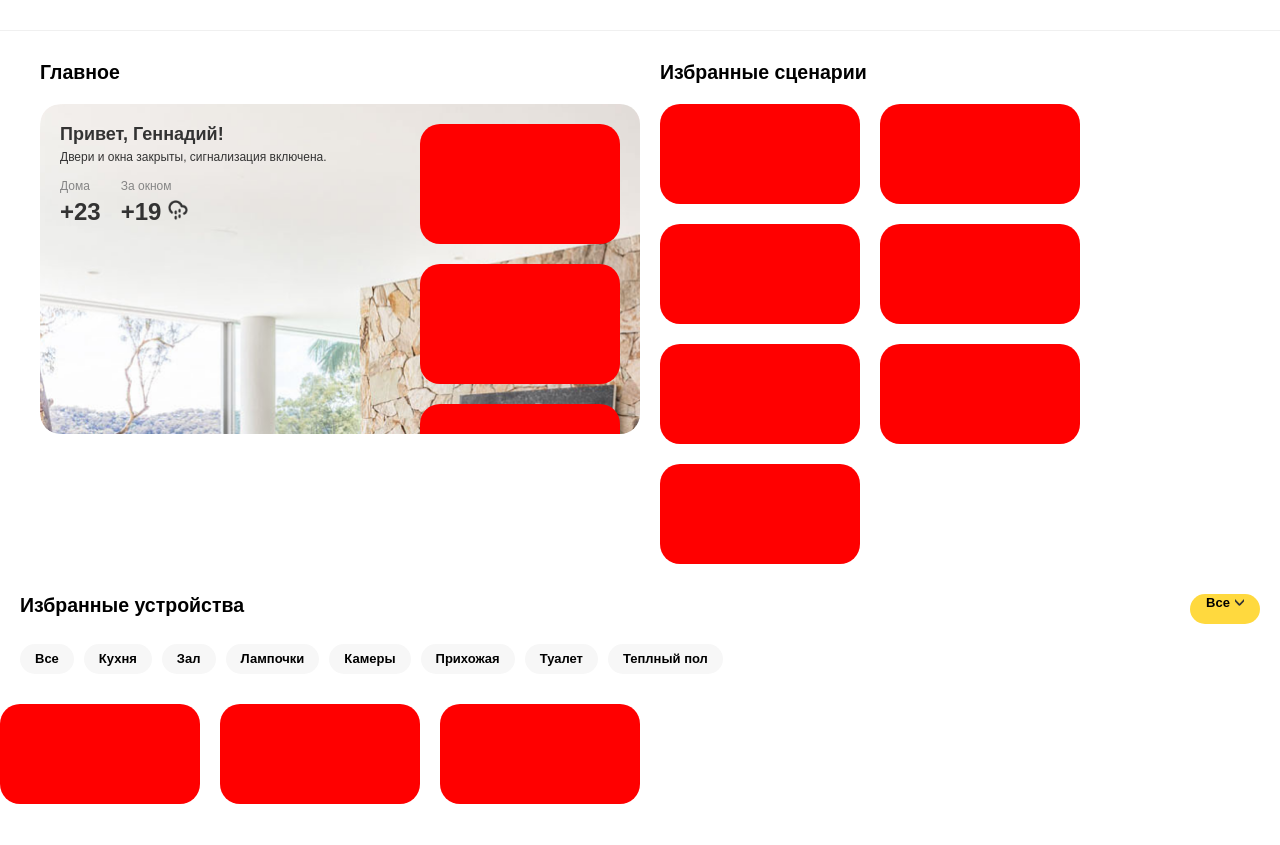
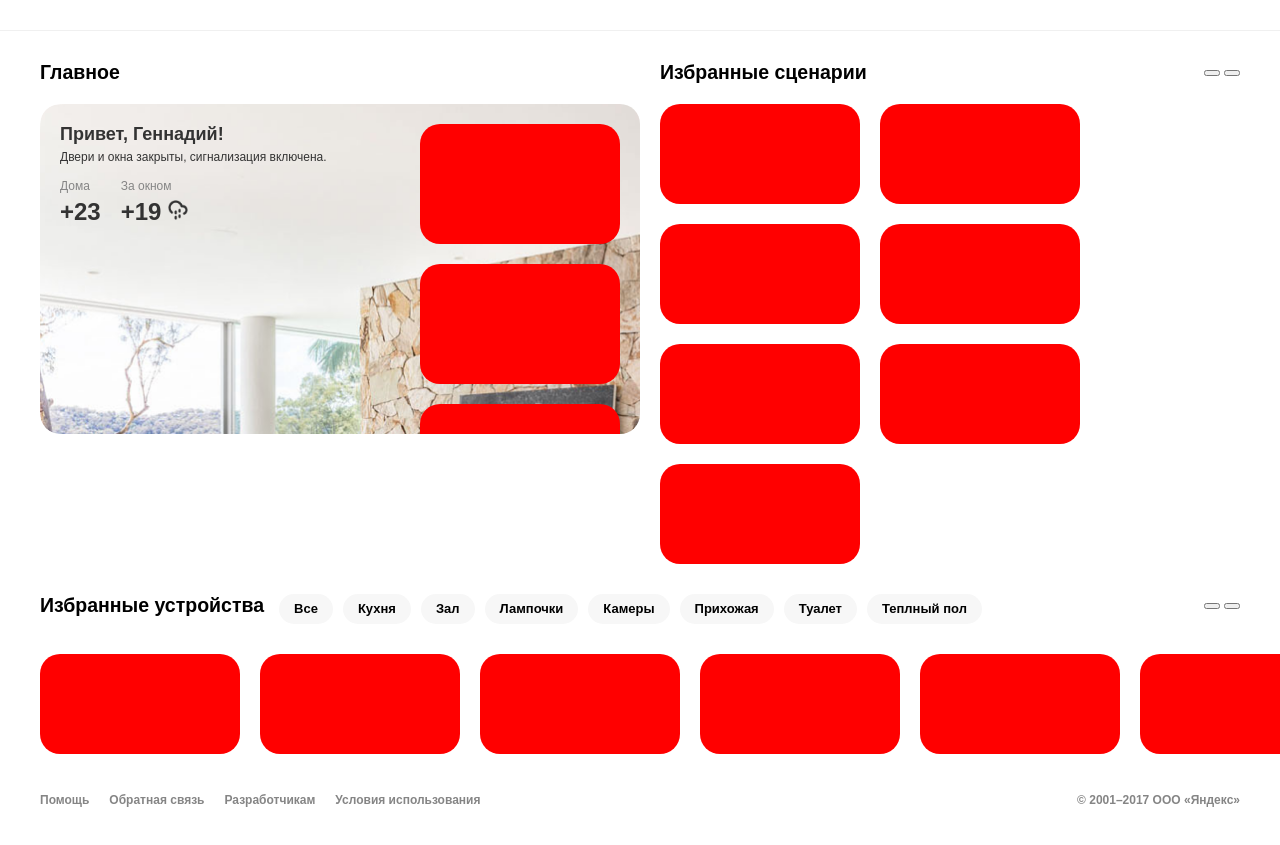
Before and after one commit to DanilaLeontyev/shri18-task2, a website built with webpack: page src/index.html in a window 1280 px wide. Shown: the part 66-911 px from the top of the page. Before the commit the page ends 870 px from the top, so only its background shows below. Built offline with nearby package versions, Linux system fonts and the light colour scheme.

Commit message:
сделал блок устройств и сверстал footer

```diff
--- a/src/index.html
+++ b/src/index.html
@@ -109,10 +109,10 @@
           <span>Все</span>
           <img src=<%=require( './assets/Icons/arrow-down.svg')%> alt="ArrowDownIcon"></span>
         </button>
-        <div class="bar--buttonContainer">
-          <button class="buttonContainer--prev"></button>
-          <button class="buttonContainer--next"></button>
-        </div>
+      </div>
+      <div class="bar--buttonContainer">
+        <button class="buttonContainer--prev"></button>
+        <button class="buttonContainer--next"></button>
       </div>
       <ul class="bar--filter">
         <li class="filter--item">Все</li>
@@ -132,10 +132,63 @@
       </div>
       <div class="scenario-card">
       </div>
+      <div class="scenario-card">
+      </div>
+      <div class="scenario-card">
+      </div>
+      <div class="scenario-card">
+      </div>
+      <div class="scenario-card">
+      </div>
+      <div class="scenario-card">
+      </div>
+      <div class="scenario-card">
+      </div>
+      <div class="scenario-card">
+      </div>
+      <div class="scenario-card">
+      </div>
+      <div class="scenario-card">
+      </div>
+      <div class="scenario-card">
+      </div>
+      <div class="scenario-card">
+      </div>
+      <div class="scenario-card">
+      </div>
+      <div class="scenario-card">
+      </div>
+      <div class="scenario-card">
+      </div>
+      <div class="scenario-card">
+      </div>
+      <div class="scenario-card">
+      </div>
+      <div class="scenario-card">
+      </div>
+      <div class="scenario-card">
+      </div>
     </div>
   </section>
 
-  <footer class="footer"></footer>
+  <footer class="footer">
+    <ul class="footer-navigation">
+      <li class="footer-navigation--item">
+        <a href="#">Помощь</a>
+      </li>
+      <li class="footer-navigation--item">
+        <a href="#">Обратная связь</a>
+      </li>
+      <li class="footer-navigation--item">
+        <a href="#">Разработчикам</a>
+      </li>
+      <li class="footer-navigation--item">
+        <a href="#">Условия использования</a>
+      </li>
+    </ul>
+
+    <span class="footer-credentials">© 2001–2017 ООО «Яндекс»</span>
+  </footer>
 </body>
 
 </html>
--- a/src/style.scss
+++ b/src/style.scss
@@ -4,6 +4,7 @@
 @import './style/bar.scss';
 @import './style/selected.scss';
 @import './style/card-container.scss';
+@import './style/footer.scss';
 
 * {
     box-sizing: border-box;
--- a/src/style/bar.scss
+++ b/src/style/bar.scss
@@ -53,3 +53,30 @@
 .filter--item:hover {
     background-color: #FFD93E;
 }
+
+@media (min-width: 1024px) {
+    .bar--buttonFilter {
+        display: none;
+    }
+    .bar--buttonContainer {
+        display: block;
+        order: 3;
+    }
+    .bar {
+        display: flex;
+        flex-direction: row;
+        justify-content: space-between;
+        margin-right: 40px;
+    }
+
+    .favorites .bar {
+        margin-left: 40px;
+    }
+
+    .bar--filter {
+        margin-top: 0;
+        margin-left: 15px;
+        flex-grow: 1;
+    }
+
+}
--- a/src/style/card-container.scss
+++ b/src/style/card-container.scss
@@ -24,4 +24,8 @@
         max-height: 330px;
         overflow-y: auto;
     }
+
+    .favorites .cards-container {
+        margin-left: 40px;
+    }
 }
--- /dev/null
+++ b/src/style/footer.scss
@@ -0,0 +1,35 @@
+.footer {
+    display: none;
+}
+
+@media (min-width: 1024px) {
+    .footer {
+        position: sticky;
+        display: block;
+        display: flex;
+        justify-content: space-between;
+        margin: 25px 40px;
+        align-items: center;
+    }
+    .footer-navigation {
+        display: flex;
+        padding: 0;
+    }
+    .footer-navigation--item {
+        list-style: none;
+        margin-right: 20px;
+
+    }
+    .footer-navigation--item > a {
+        text-decoration: none;
+        font-size: 12px;
+        color: #858585;
+    }
+    .footer-navigation--item > a:visited {
+        text-decoration: none;
+    }
+    .footer-credentials {
+        font-size: 12px;
+        color: #858585;
+    }
+}
```
